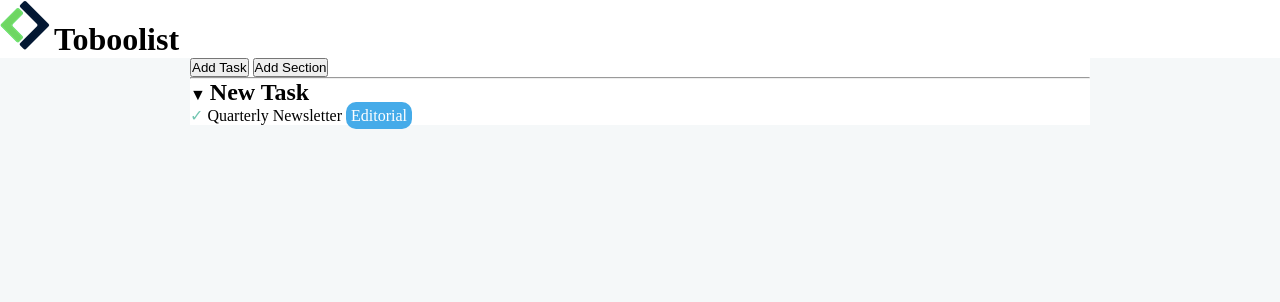
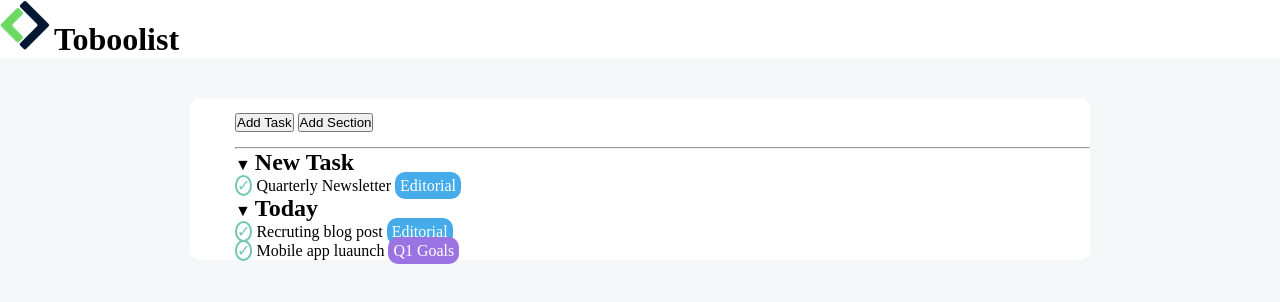
Before and after one commit to stefanodisanza/html-css-toboolist, a plain HTML site: page index.html in a window 1280 px wide. Drawn offline with Linux system fonts and the light colour scheme.

Commit message:
second commit

```diff
--- a/css/app.css
+++ b/css/app.css
@@ -10,6 +10,7 @@
 
 .main-header{
     background-color: white;
+    margin-bottom: 40px;
 
 }
 
@@ -19,8 +20,16 @@ body{
 
 .container{
     margin: auto;
+    padding-left: 45px;
     max-width: 900px;
     background-color: white;
+    border-radius: 10px;
+}
+
+.pulsanti{
+    padding-top: 15px;
+    padding-bottom: 15px;
+
 }
 
 hr{
@@ -42,6 +51,12 @@ hr{
     background-color: #45ABE9;
 }
 
-.fatto{
+.goals{
+    background-color: #9C73E3;
+}
+
+.check{
     color: #73C6B1;
+    border: solid 2px;
+    border-radius: 50%;
 }
--- a/index.html
+++ b/index.html
@@ -16,16 +16,35 @@
 
     <main>
         <div class="container">
+            <div class="pulsanti">
                 <button>Add Task</button>
                 <button>Add Section</button>
+            </div>
             <hr>
+            <!-- New Task -->
+            <div>
                  <span>&#9660;</span>
                 <h2 class="liste">New Task</h2>
                 <br>
-            <span class="fatto">&check;</span>
+                <span class="check">&check;</span>
                 <span class="tasks">Quarterly Newsletter</span>
                 <span class="category editorial">Editorial</span>
+            </div>
 
+            <!-- Today -->
+            <div>
+                <span>&#9660;</span>
+                <h2 class="liste">Today</h2>
+                <br>
+                <span class="check">&check;</span>
+                <span class="tasks">Recruting blog post</span>
+                <span class="category editorial">Editorial</span>
+                <br>
+                <span class="check">&check;</span>
+                <span class="tasks">Mobile app luaunch</span>
+                <span class="category goals">Q1 Goals</span>
+
+            </div>
         </div>
 
 
```
Lines whose indentation alone changed are shown as unchanged.
